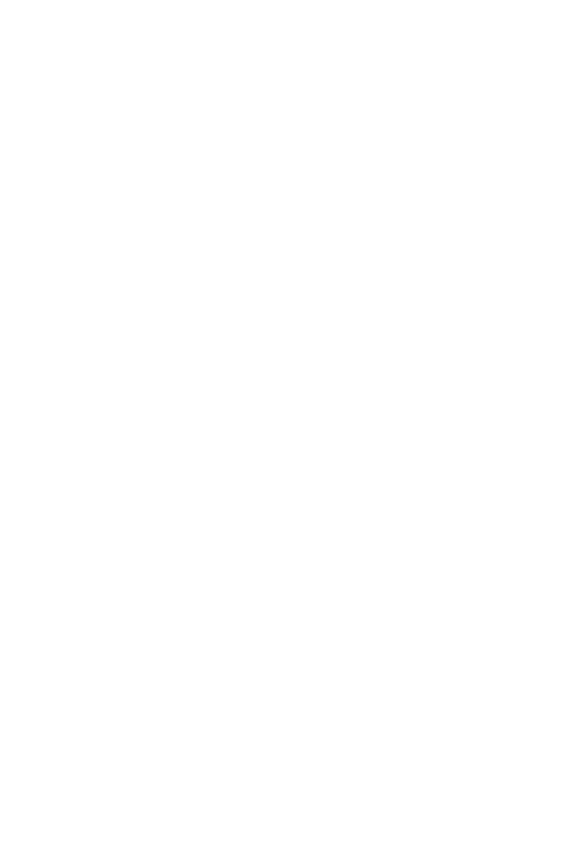
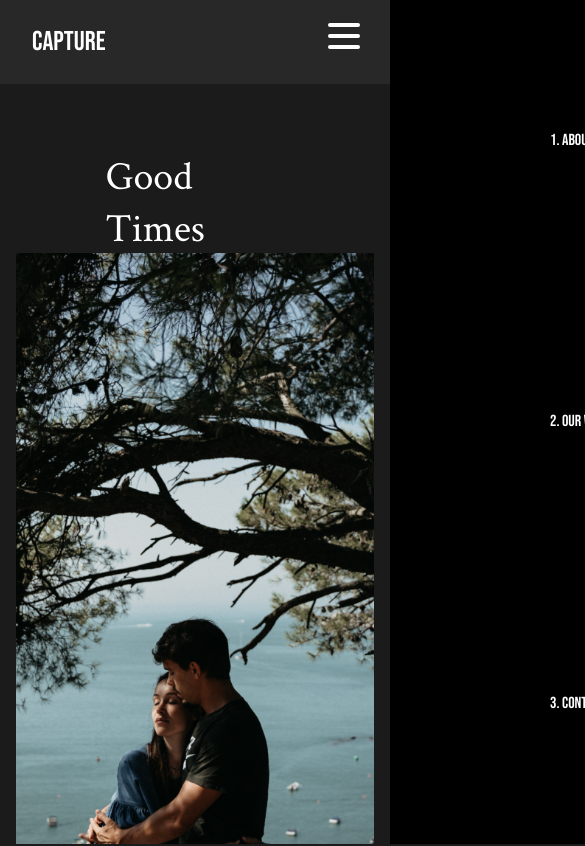
Before and after one commit to Soriyaraksmey/Portifolio-capture, a React (Create React App) app: page /work/good-times in a window 390 px wide. Shown: the top 846 px of the page, 585 px wide, since content can reach past the window. Built offline with nearby package versions, Linux system fonts and the light colour scheme.

Commit message:
Mobile friendly

```diff
--- a/src/Components/AboutSection.js
+++ b/src/Components/AboutSection.js
@@ -11,7 +11,6 @@ import Wave from '../Wave';
 const AboutSection = () => {
     return (
         <About>
-
             <Description>
                 <div className="title">
                     <Hide>
--- a/src/Components/Burgur.js
+++ b/src/Components/Burgur.js
@@ -1,11 +1,63 @@
-import React from 'react';
-import { motion } from 'framer-motion';
+import React, { useState, useEffect } from 'react';
+import styled from 'styled-components';
+import NavLink from './NavLinks';
+import { useLocation } from 'react-router-dom';
 
-const Bugur = () => {
 
-    const [Toggle, setToggle] = useState(false);
+const Burger = () => {
+    const [open, setOpen] = useState(false);
+    const location = useLocation();
+    useEffect(() => {
+        if (open)
+            setOpen(!open);
+    }, [location.pathname])
+    return (
+        <>
+            <StyledBurger open={open} onClick={() => setOpen(!open)} onMouseUp={() => console.log("click")}>
+                <div />
+                <div />
+                <div />
+            </StyledBurger>
+            <NavLink open={open} />
 
-    return null;
+        </>
+    )
 }
 
-export default Bugur;
+
+const StyledBurger = styled.div`
+  width: 2rem;
+  height: 2rem;
+  position: fixed;
+  top: 20px;
+  right: 30px;
+  z-index: 20;
+  display: none;
+  cursor: pointer;
+  @media (max-width: 1024px) {
+    display: flex;
+    justify-content: space-around;
+    flex-flow: column nowrap;
+  }
+  div {
+    width: 2rem;
+    height: 0.25rem;
+    background-color: ${({ open }) => open ? '#333' : '#fff'};
+    border-radius: 10px;
+    transform-origin: 1px;
+    transition: all 0.3s linear;
+    &:nth-child(1) {
+      transform: ${({ open }) => open ? 'rotate(45deg)' : 'rotate(0)'};
+    }
+    &:nth-child(2) {
+      transform: ${({ open }) => open ? 'translateX(100%)' : 'translateX(0)'};
+      opacity: ${({ open }) => open ? 0 : 1};
+    }
+    &:nth-child(3) {
+      transform: ${({ open }) => open ? 'rotate(-45deg)' : 'rotate(0)'};
+    }
+  }
+`;
+
+
+export default Burger;
--- a/src/Components/FaqSections.js
+++ b/src/Components/FaqSections.js
@@ -70,6 +70,14 @@ h2{
 p{
     padding: 1rem 0rem;
 }
+@media (max-width: 1024px) {
+h4{
+    font-size: 1.5rem;
+}
+
+}
+
+
 `;
 
 export default FaqSection;
--- a/src/Components/GlobleStyle.js
+++ b/src/Components/GlobleStyle.js
@@ -53,13 +53,10 @@ span{
 a{
     font-size: 1.1.rem;
 }
-html{
+/* html{
     @media (max-width: 1500px){
         font-size: 80%;
     }
-    @media (max-width: 1300px){
-        opacity: 0;
-    }
-}
+} */
 
 `;
--- a/src/Components/Nav.js
+++ b/src/Components/Nav.js
@@ -1,25 +1,12 @@
 import React from 'react';
 import styled from 'styled-components'
 import { Link } from 'react-router-dom';
-import { motion } from 'framer-motion';
+import Burger from './Burgur';
 const Nav = () => {
     return (
         <StyledNav>
             <h1 id="logo"><Link to="/">Capture</Link></h1>
-            <ul>
-                <li>
-                    <Link to="/">1. About us</Link>
-                </li>
-                <li>
-                    <Link to="/work">2. Our Works</Link>
-                </li>
-                <li>
-                    <Link to="/Contactus">3. Contact Us</Link>
-                </li>
-            </ul>
-            <svg xmlns="http://www.w3.org/2000/svg" width="24" height="24" viewBox="0 0 24 24"><path d="M24 6h-24v-4h24v4zm0 4h-24v4h24v-4zm0 8h-24v4h24v-4z" />
-                <path d="M24 6h-24v-4h24v4zm0 4h-24v4h24v-4zm0 8h-24v4h24v-4z" />
-            </svg>
+            <Burger />
         </StyledNav>
     );
 }
@@ -39,23 +26,17 @@ a{
     color: white;
     text-decoration: none;
 }
-ul{
-    display: flex;
-    list-style: none;
-}
 #logo{
     font-size: 1.7rem;
     font-family: 'Bebas Neue', cursive;
     font-weight: lighter;
 }
-li{
-    padding-left:10rem;
-    position: relative;
-    font-family: 'Bebas Neue', cursive;
+
+@media (max-width: 1024px) {
+
+    padding: 1rem 2rem;
 }
  `;
-const bugureStyled = styled(motion.svg)`
 
- `
 
 export default Nav;
--- /dev/null
+++ b/src/Components/NavLinks.js
@@ -0,0 +1,64 @@
+import React from 'react';
+import styled from 'styled-components';
+import { Link } from 'react-router-dom';
+import { motion } from 'framer-motion';
+import { useLocation } from 'react-router-dom';
+
+const NavLink = ({ open }) => {
+
+    const { pathname } = useLocation();
+
+    return (
+        <Ulstyled open={open}>
+            <li>
+                <Link to="/">1. About us</Link>
+                <Line transition={{ duration: 1, ease: "easeOut" }} initial={{ width: "0%" }} animate={{ width: pathname === "/" ? "35%" : "0%" }} />
+            </li>
+            <li>
+                <Link to="/work">2. Our Works</Link>
+                <Line transition={{ duration: 1, ease: "easeOut" }} initial={{ width: "0%" }} animate={{ width: pathname === "/work" || pathname === "work/the-athlete" || pathname === "/work/the-racer" || pathname === "/work/good-times" ? "35%" : "0%" }} />
+            </li>
+            <li>
+                <Link to="/Contactus">3. Contact Us</Link>
+                <Line transition={{ duration: 1, ease: "easeOut" }} initial={{ width: "0%" }} animate={{ width: pathname === "/Contactus" ? "35%" : "0%" }} />
+            </li>
+        </Ulstyled>);
+}
+
+const Ulstyled = styled.ul`
+display: flex;
+list-style: none;
+li{
+    padding-left:10rem;
+    position: relative;
+    font-family: 'Bebas Neue', cursive;
+}
+@media (max-width: 1024px){
+    width:100%;
+    height: 100vh;
+    display: flex;
+    justify-content: space-around;
+    flex-direction: column;
+    background:#000;
+    position: fixed;
+    top:0%;
+    right: 0%;
+    transform:${({ open }) => open ? 'translateX(0%)' : 'translateX(100%)'};
+    transition: ${({ open }) => open ? 'all 0.75s ease' : ''};
+}
+
+
+`;
+const Line = styled(motion.div)`
+height: 0.3rem;
+background: #23d997;
+width:35%;
+position: absolute;
+bottom: -50%;
+left: 70%;
+@media (max-width: 1024px){
+display: none;
+}
+`
+
+export default NavLink;
--- a/src/Components/ScrollAnimation.js
+++ b/src/Components/ScrollAnimation.js
@@ -6,7 +6,6 @@ import { useAnimation } from 'framer-motion';
 const ScrollAnimation = () => {
     const controls = useAnimation();
     const [elements, view] = useInView({ threshold: 0.5 });
-    console.log(view);
     if (view) {
         controls.start("show");
     } else {
--- a/src/Components/ServiceSection.js
+++ b/src/Components/ServiceSection.js
@@ -63,12 +63,17 @@ const Services = styled(About)`
         width: 70%;
         padding: 2rem 0rem 4rem 0rem;
     }
-
+    @media (max-width: 1024px) {
+    display: block;
+  }
 `;
 
 const Cards = styled.div`
 display: flex;
 flex-wrap: wrap;
+@media (max-width: 1024px) {
+    justify-content: center;
+  }
 `;
 const Card = styled.div`
 flex-basis: 15rem;
--- a/src/pages/ContactUs.js
+++ b/src/pages/ContactUs.js
@@ -39,6 +39,13 @@ const ContactStyle = styled(motion.div)`
 padding: 5rem 10rem;
 color: #353535;
 min-height: 90vh;
+@media (max-width: 450px){
+    padding: 5rem 1rem;
+    h2{
+        font-size: 3.5rem;
+    }
+
+}
 `
 const Hide = styled.div`
 overflow: hidden;
--- a/src/pages/MovieDetails.js
+++ b/src/pages/MovieDetails.js
@@ -44,6 +44,9 @@ const MovieDetails = () => {
 
 const Details = styled(motion.div)`
 color: white;
+@media (max-width: 1024px){
+  padding: 0rem 1rem;
+}
 `;
 const HeadLine = styled.div`
 min-height: 90vh;
@@ -60,6 +63,11 @@ img{
     height: 70vh;
     object-fit: cover;
 }
+@media (max-width: 1024px){
+  h2{
+      font-size: 2.5rem;
+  }
+}
 `;
 const Awards = styled.div`
 min-height: 80vh;
@@ -67,6 +75,10 @@ display: flex;
 margin: 5rem 10rem;
 align-items: center;
 justify-content: space-around;
+@media (max-width: 1024px){
+ margin: 3rem 1rem;
+ flex-wrap: wrap;
+}
 `;
 
 const ImgDisplay = styled.div`
--- a/src/pages/OurWorks.js
+++ b/src/pages/OurWorks.js
@@ -61,6 +61,12 @@ padding: 5rem 10rem;
 h2{
     padding: 1rem 0rem;
 }
+@media (max-width: 1024px){
+    padding: 5rem 1rem;
+    h2{
+        font-size: 2.5rem;
+    }
+}
 `;
 const Movie = styled(motion.div)`
 padding-bottom: 10rem;
@@ -73,6 +79,9 @@ img{
     width: 100%;
     height: 70vh;
     object-fit: cover;
+}
+@media (max-width: 1024px){
+    padding-bottom: 5rem;
 }
 `;
 const Hidden = styled.div`
--- a/src/styles.js
+++ b/src/styles.js
@@ -7,6 +7,16 @@ align-items: center;
 justify-content: space-between;
 padding: 5rem 10rem;
 color: white;
+@media (max-width: 1024px) {
+    display: block;
+    padding: 2rem 2rem;
+    text-align:center;
+    h4{
+      font-size: 1rem;
+    }
+  }
+
+
 `;
 export const Description = styled.div`
 flex: 1;
@@ -15,6 +25,14 @@ padding-right: 5rem;
 h2{
     font-weight: lighter;
 }
+@media (max-width: 1024px) {
+    padding-right: 0rem;
+    h2{
+        font-size: 3rem;
+    }
+
+  }
+
 `;
 export const Image = styled.div`
 flex: 1;
@@ -25,6 +43,9 @@ img{
     height: 80vh;
     object-fit: cover;
 }
+@media (max-width: 1024px) {
+    padding: 2rem 0rem;
+  }
 `;
 
 export const Hide = styled.div`
```
